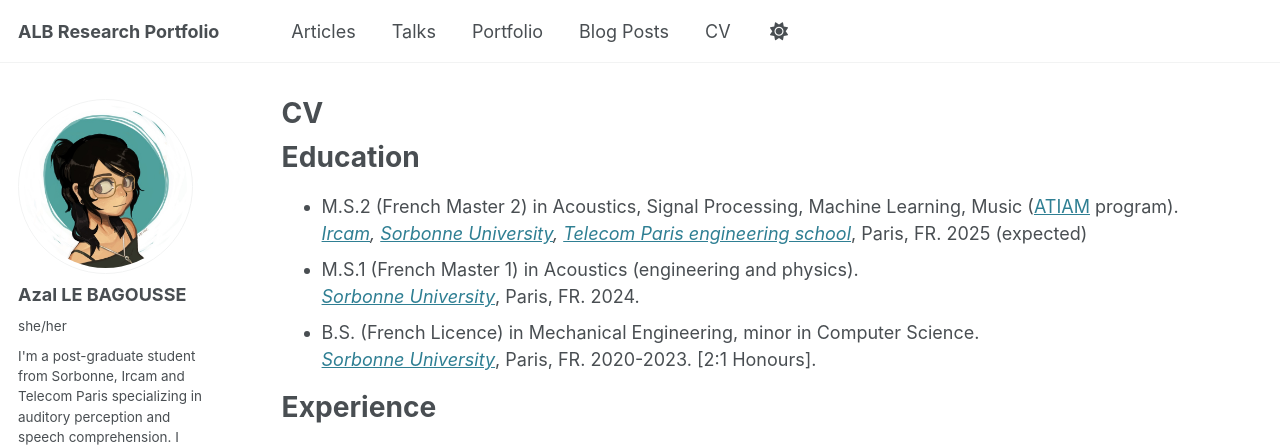
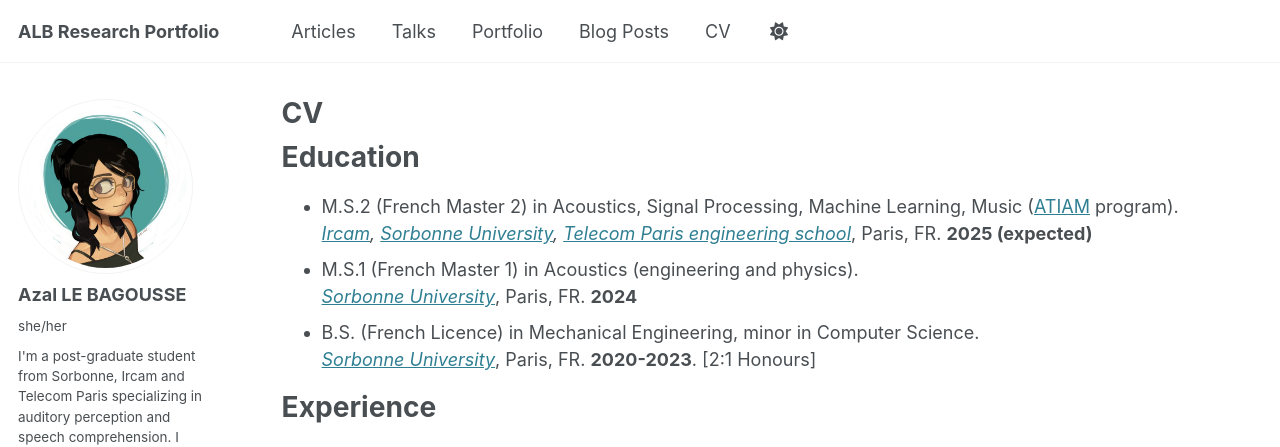
Before and after one commit to azallb/azallb.github.io, a Jekyll site: the page built from _pages/cv.md, in a window 1280 px wide and 900 px high. Shown: the top 447 px of the window. Built offline with Jekyll 4.4.1, drawn with Linux system fonts in a browser that asks for light colours.

Commit message:
talk update

```diff
--- a/_pages/cv.md
+++ b/_pages/cv.md
@@ -12,11 +12,11 @@ redirect_from:
 Education
 ======
 * M.S.2 (French Master 2) in Acoustics, Signal Processing, Machine Learning, Music ([ATIAM](http://www.atiam.ircam.fr/en/) program). <br>
- *[Ircam](https://www.ircam.fr/), [Sorbonne University](https://sciences.sorbonne-universite.fr/en), [Telecom Paris engineering school](https://www.telecom-paris.fr/en/home)*, Paris, FR. 2025 (expected)
+ *[Ircam](https://www.ircam.fr/), [Sorbonne University](https://sciences.sorbonne-universite.fr/en), [Telecom Paris engineering school](https://www.telecom-paris.fr/en/home)*, Paris, FR. **2025 (expected)**
 * M.S.1 (French Master 1) in Acoustics (engineering and physics). <br>
-  *[Sorbonne University](https://sciences.sorbonne-universite.fr/en)*, Paris, FR. 2024.
+  *[Sorbonne University](https://sciences.sorbonne-universite.fr/en)*, Paris, FR. **2024**
 * B.S. (French Licence) in Mechanical Engineering, minor in Computer Science. <br>
-  *[Sorbonne University](https://sciences.sorbonne-universite.fr/en)*, Paris, FR. 2020-2023. [2:1 Honours].
+  *[Sorbonne University](https://sciences.sorbonne-universite.fr/en)*, Paris, FR. **2020-2023**. [2:1 Honours]
 
 Experience
 ======
```
